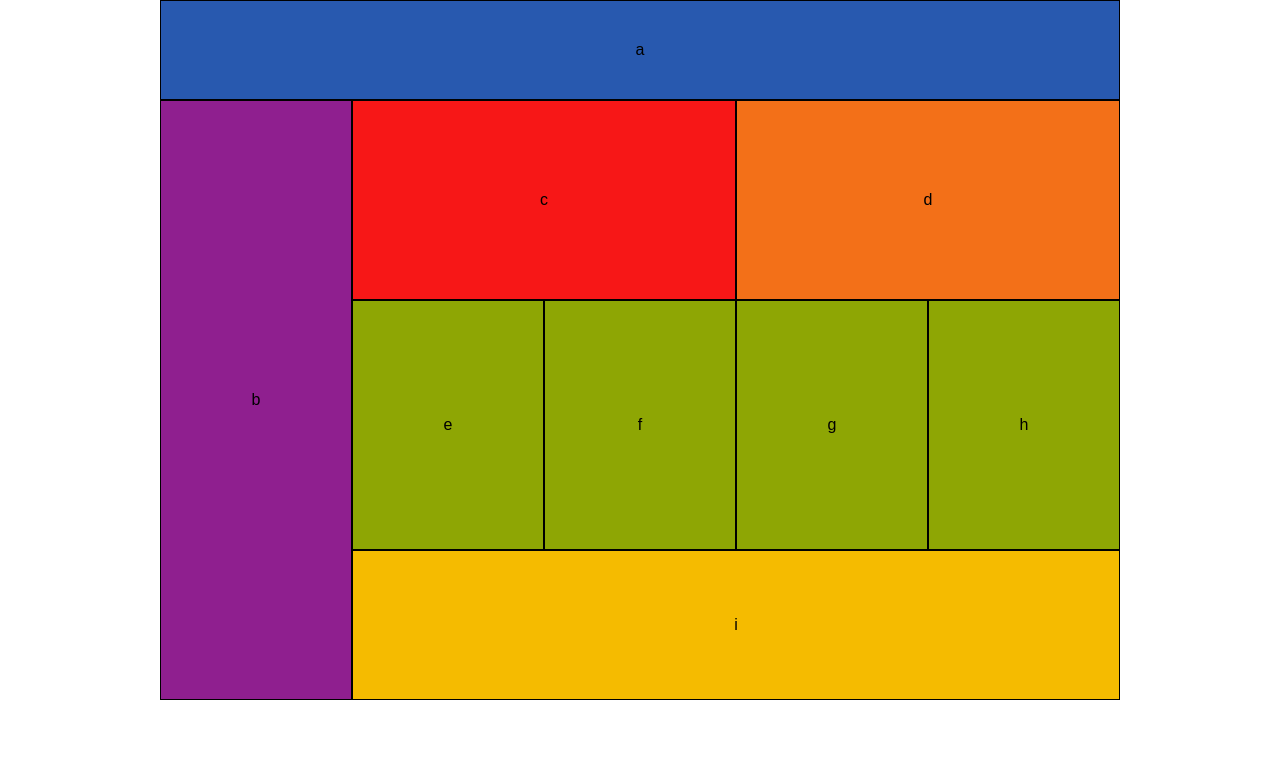
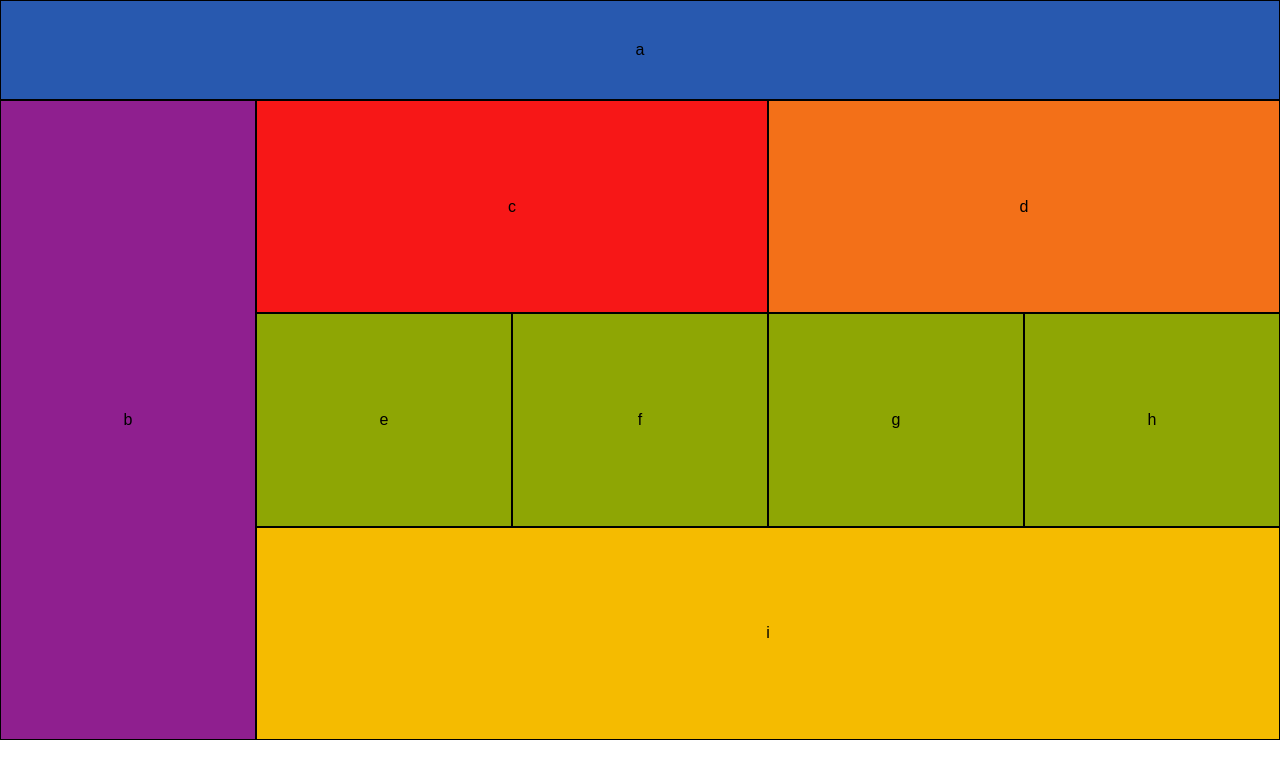
Before and after one commit to hollydavis541/lab-01, a plain HTML site: page index.html in a window 1280 px wide. Drawn offline with Linux system fonts and the light colour scheme.

Commit message:
adjustments to desktop.css

```diff
--- a/cssflex/layouts/desktop.css
+++ b/cssflex/layouts/desktop.css
@@ -1,8 +1,3 @@
-body {
-  width: 960px;
-  margin: auto;
-}
-
 header {
   height: 100px;
   background-color: #2859af;
@@ -11,6 +6,8 @@ header {
 main {
   display: flex;
   flex-direction: row;
+  height: 80vh;
+  overflow: auto;
 }
 
 #div-ctoi {
@@ -22,7 +19,7 @@ main {
 
 aside {
   width: 20%;
-  height: 600px;
+  height: 100%;
   background-color: rgb(143, 31, 143);
 }
 
@@ -35,7 +32,7 @@ aside {
 #section-c,
 #section-d {
   width: 50%;
-  height: 200px;
+  height: 100%;
 }
 
 #section-c {
@@ -48,7 +45,7 @@ aside {
 
 #section-efgh span {
   width: 25%;
-  height: 250px;
+  height: 100%;
   background-color: #8EA604;
 }
 
@@ -57,6 +54,6 @@ aside {
 }
 
 #section-i {
-  height: 150px;
+  height: 100%;
   background-color: #F5BB00;
 }
```
